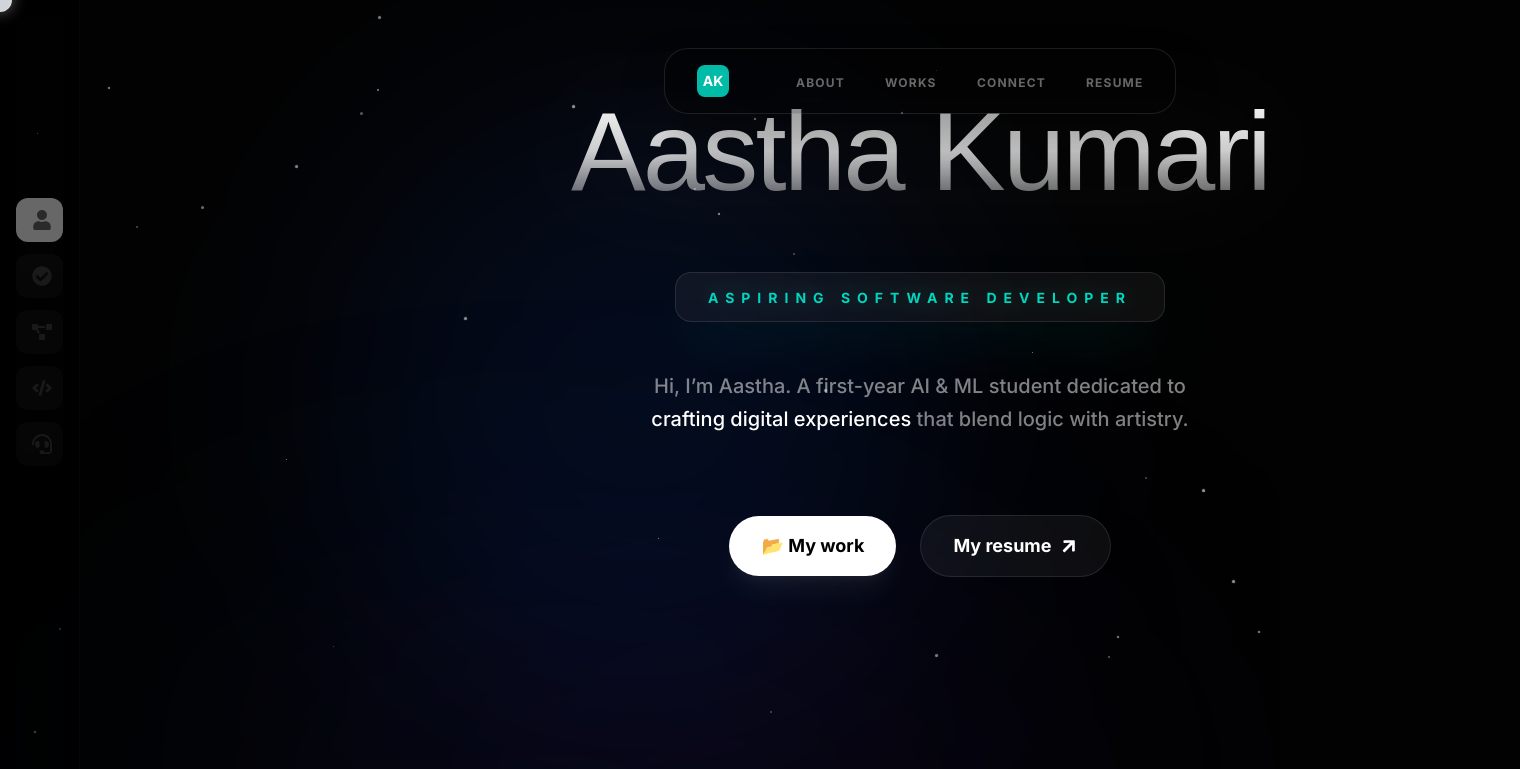
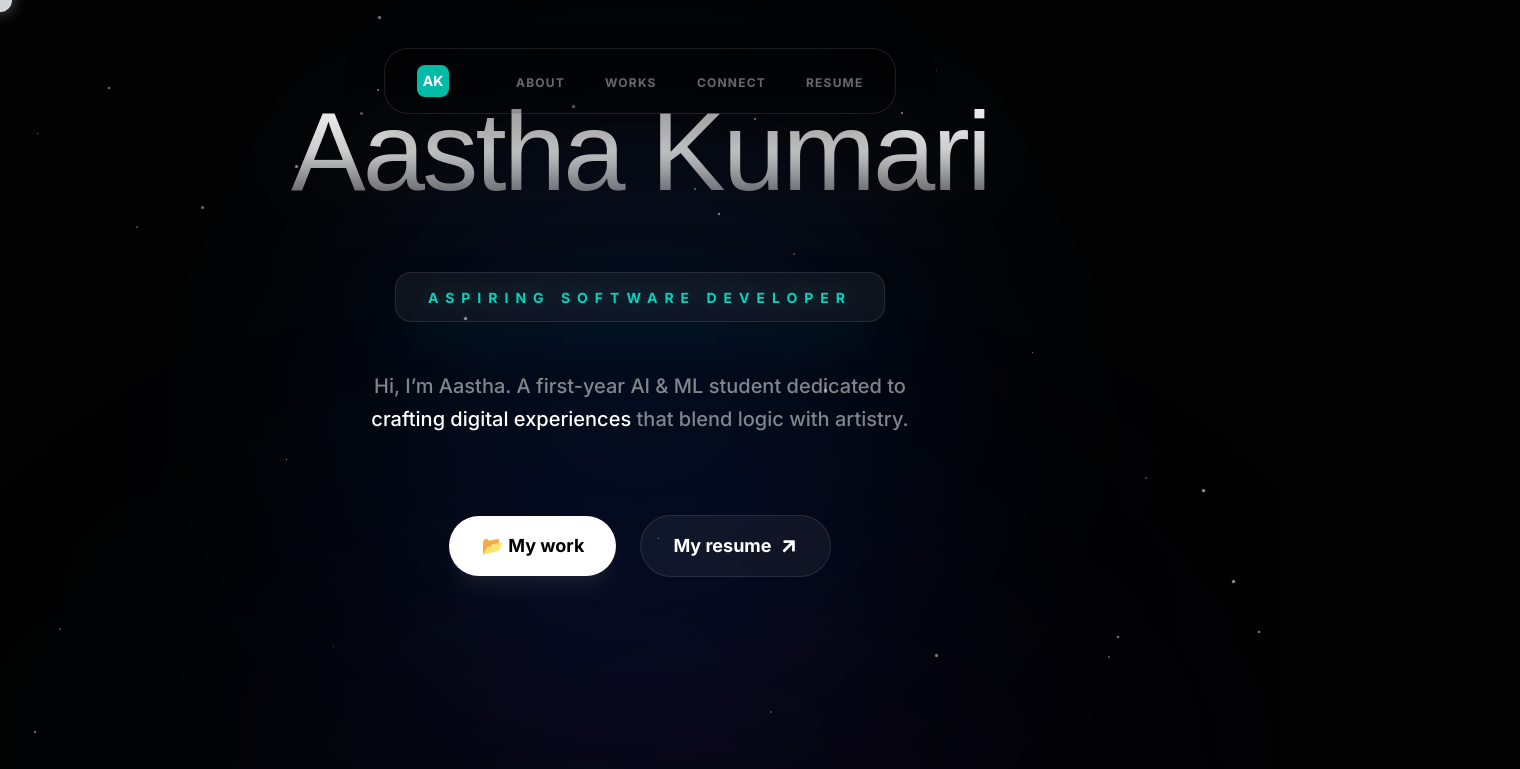
Before and after one commit to aasthakumari03/updated_Portfolio, a Next.js app: page / in a window 1280 px wide. Shown: the top 769 px of the page, 1520 px wide, since content can reach past the window. Built offline with nearby package versions, Linux system fonts and the light colour scheme; a web font is replaced by a local one.

Commit message:
removed sidebar

```diff
--- a/app/layout.tsx
+++ b/app/layout.tsx
@@ -32,7 +32,6 @@ export const metadata: Metadata = {
   description: "AI & ML Student & Developer",
 };
 
-import Sidebar from "@/components/Sidebar";
 import Background from "@/components/Background";
 
 export default function RootLayout({
@@ -47,9 +46,8 @@ export default function RootLayout({
       >
         <CustomCursor />
         <Background />
-        <Sidebar />
 
-        <main className="flex-grow ml-80 relative z-10 min-h-screen">
+        <main className="flex-grow relative z-10 min-h-screen">
           <SmoothScroll>
             {children}
           </SmoothScroll>
```
